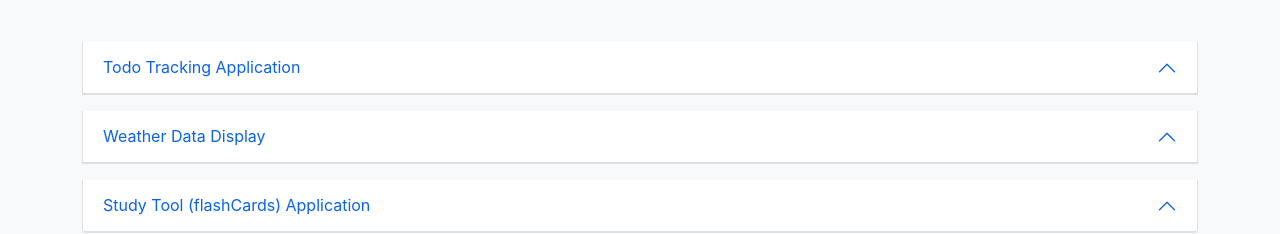
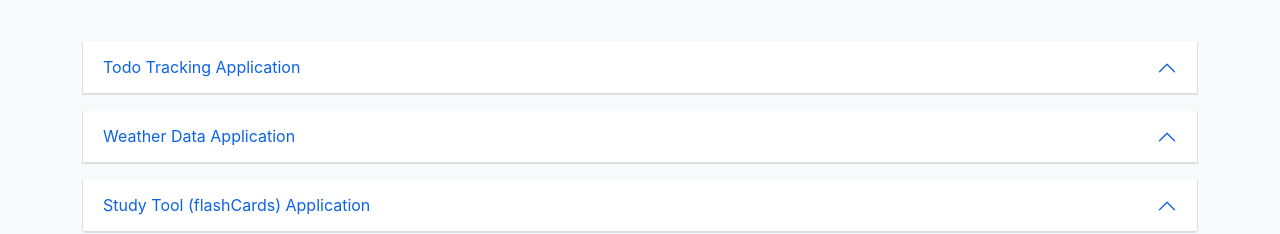
Before and after one commit to caveman0612/final-react-portfolio, a React (Create React App) app: page / in a window 1280 px wide. Shown: the part 899-1133 px from the top of the page. Built offline with nearby package versions, Linux system fonts and the light colour scheme.

Commit message:
fixing new pro

```diff
--- a/src/Projects/Projects.js
+++ b/src/Projects/Projects.js
@@ -37,9 +37,9 @@ const Projects = () => {
       />
       <Project
         idx="2"
-        title="Weather Data Display"
-        githubLink="https://github.com/caveman0612/weather-app-react"
-        viewLink="https://weather-app-react-kappa.vercel.app/"
+        title="Weather Data Application"
+        githubLink="https://github.com/caveman0612/weather-app-ts-v2"
+        viewLink="https://weather-app-ts-v2.vercel.app/"
         listItems={[
           "Fetches weather data from the open weather map api.",
           "Can search by city, zip code and latitude/longitude.",
```
